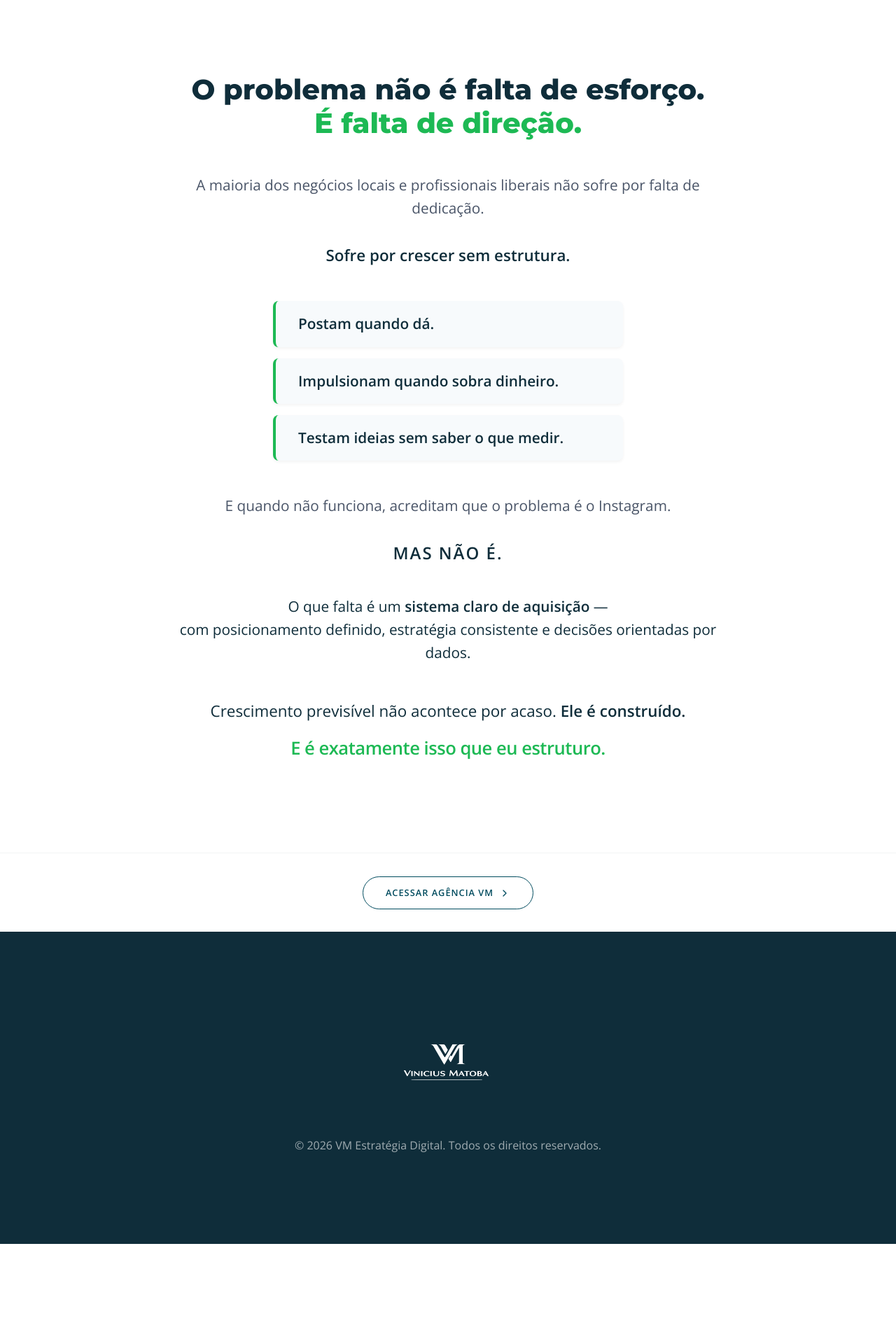
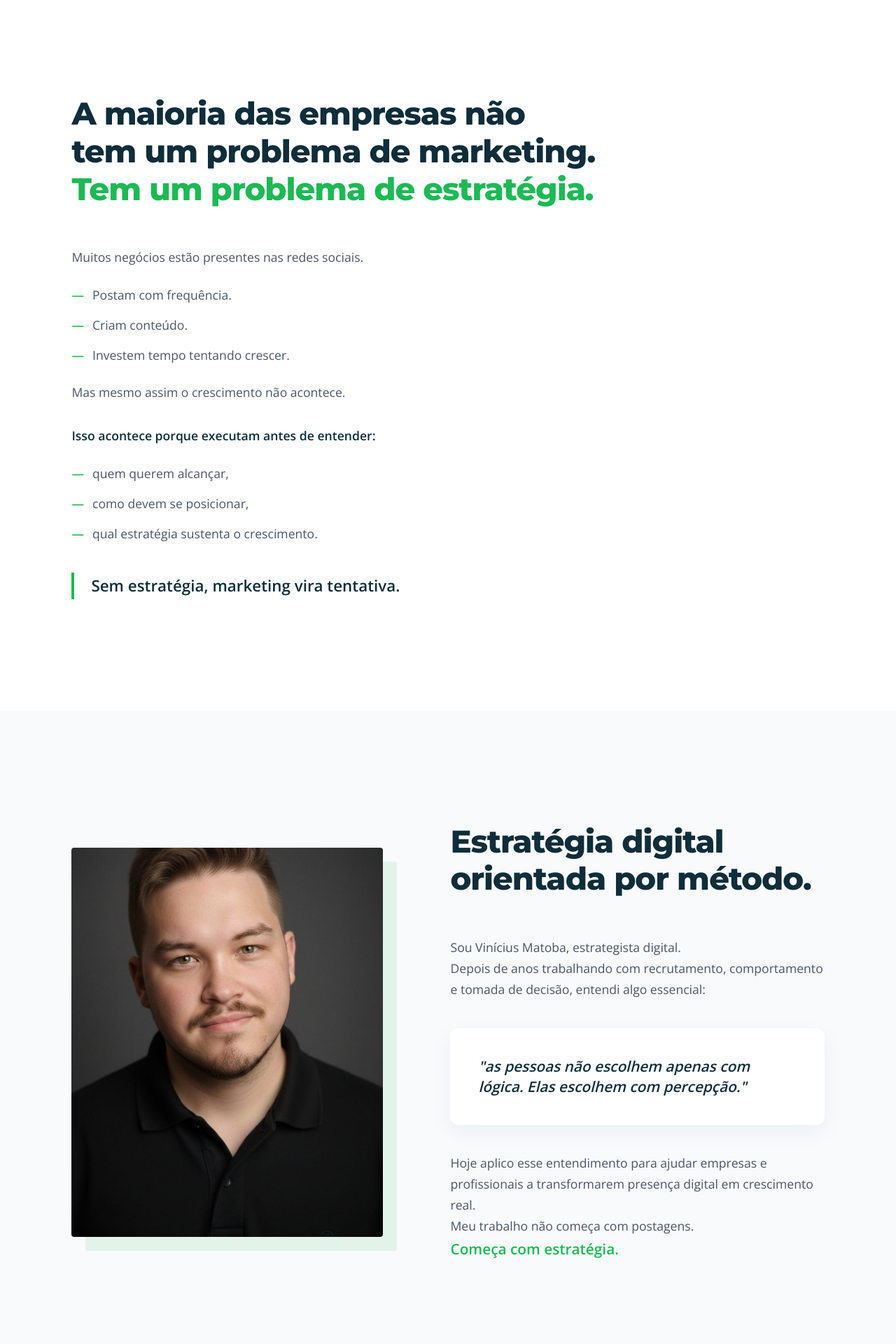
Before and after one commit to ViniciusMatoba/Vinicius-Matoba, a React (Vite) app: page / in a window 1280 px wide. Shown: the part 1000-2920 px from the top of the page at 70% size. Before the commit the page ends 2777 px from the top, so only its background shows below. Built offline with nearby package versions, Linux system fonts and the light colour scheme.

Commit message:
feat: complete premium landing page redesign with 8 strategic sections

```diff
--- a/src/App.jsx
+++ b/src/App.jsx
@@ -118,42 +118,158 @@ function LandingPage() {
         </div>
       </section>
 
-      {/* SECTION: STRATEGIC SECOND FOLD */}
-      <section className="strategic-fold section-padding">
-        <div className="container-narrow text-center">
-          <h2 className="strategic-headline">
-            O problema não é falta de esforço.<br />
-            <span className="text-secondary-green">É falta de direção.</span>
+      {/* SECTION 2 — THE MARKET PROBLEM */}
+      <section className="strategic-section market-problem">
+        <div className="container-strategic">
+          <h2 className="strategic-title">
+            A maioria das empresas não tem um problema de marketing. <span className="text-highlight">Tem um problema de estratégia.</span>
           </h2>
+          <div className="strategic-text-content">
+            <p>Muitos negócios estão presentes nas redes sociais.</p>
+            <ul className="strategic-list-minimal">
+              <li>Postam com frequência.</li>
+              <li>Criam conteúdo.</li>
+              <li>Investem tempo tentando crescer.</li>
+            </ul>
+            <p>Mas mesmo assim o crescimento não acontece.</p>
+            <p className="emphasis-text">Isso acontece porque executam antes de entender:</p>
+            <ul className="strategic-list-minimal">
+              <li>quem querem alcançar,</li>
+              <li>como devem se posicionar,</li>
+              <li>qual estratégia sustenta o crescimento.</li>
+            </ul>
+            <p className="final-statement">Sem estratégia, marketing vira tentativa.</p>
+          </div>
+        </div>
+      </section>
 
-          <div className="strategic-body">
-            <p>A maioria dos negócios locais e profissionais liberais não sofre por falta de dedicação.</p>
-            <p className="highlight-text-navy">Sofre por crescer sem estrutura.</p>
+      {/* SECTION 3 — ABOUT VINÍCIUS MATOBA */}
+      <section className="strategic-section about-vinicius bg-soft">
+        <div className="container-strategic bio-grid-strategic">
+          <div className="bio-photo-area">
+            <div className="premium-photo-wrapper">
+              <img src={profileImg} alt="Vinícius Matoba" className="premium-bio-img" />
+            </div>
+          </div>
+          <div className="bio-text-area">
+            <h2 className="strategic-title">Estratégia digital orientada por método.</h2>
+            <div className="strategic-text-content">
+              <p>Sou Vinícius Matoba, estrategista digital.</p>
+              <p>Depois de anos trabalhando com recrutamento, comportamento e tomada de decisão, entendi algo essencial:</p>
+              <p className="insight-box">
+                "as pessoas não escolhem apenas com lógica. Elas escolhem com percepção."
+              </p>
+              <p>Hoje aplico esse entendimento para ajudar empresas e profissionais a transformarem presença digital em crescimento real.</p>
+              <p>Meu trabalho não começa com postagens.</p>
+              <p className="text-strong">Começa com estratégia.</p>
+            </div>
+          </div>
+        </div>
+      </section>
 
-            <div className="pain-points-list">
-              <div className="pain-item">Postam quando dá.</div>
-              <div className="pain-item">Impulsionam quando sobra dinheiro.</div>
-              <div className="pain-item">Testam ideias sem saber o que medir.</div>
+      {/* SECTION 4 — MÉTODO VM */}
+      <section className="strategic-section metodo-vm-section">
+        <div className="container-strategic">
+          <div className="section-header-center">
+            <h2 className="strategic-title">Método VM — Ciclo de Crescimento Digital</h2>
+            <p className="strategic-subtitle">Um processo estratégico contínuo que organiza o crescimento digital em seis etapas.</p>
+          </div>
+
+          <div className="metodo-grid-premium">
+            {[
+              { id: '1', title: 'DIAGNOSTICAR', desc: 'Entender o cenário atual e identificar gargalos.' },
+              { id: '2', title: 'POSICIONAR', desc: 'Definir como o negócio deve ser percebido pelo mercado.' },
+              { id: '3', title: 'PLANEJAR', desc: 'Construir um plano estratégico de comunicação e crescimento.' },
+              { id: '4', title: 'EXECUTAR', desc: 'Aplicar a estratégia com consistência.' },
+              { id: '5', title: 'ANALISAR', desc: 'Avaliar dados e resultados.' },
+              { id: '6', title: 'OTIMIZAR', desc: 'Melhorar continuamente a estratégia.' }
+            ].map((step) => (
+              <div key={step.id} className="metodo-card-premium">
+                <span className="step-number">{step.id}</span>
+                <h3 className="step-title-premium">{step.title}</h3>
+                <p className="step-desc-premium">{step.desc}</p>
+              </div>
+            ))}
+          </div>
+        </div>
+      </section>
+
+      {/* SECTION 5 — WHO THIS IS FOR */}
+      <section className="strategic-section target-audience bg-soft">
+        <div className="container-strategic">
+          <h2 className="strategic-title center-text">Para quem esse trabalho faz sentido</h2>
+          <div className="list-container-center">
+            <ul className="strategic-check-list">
+              <li>Profissionais que querem construir autoridade</li>
+              <li>Negócios locais que querem crescer com previsibilidade</li>
+              <li>Empresas que já tentaram marketing digital sem estratégia</li>
+              <li>Pessoas que querem parar de postar sem direção</li>
+            </ul>
+          </div>
+        </div>
+      </section>
+
+      {/* SECTION 6 — WHAT CHANGES WITH STRATEGY */}
+      <section className="strategic-section transformation">
+        <div className="container-strategic">
+          <h2 className="strategic-title center-text">O que muda quando existe estratégia</h2>
+          <div className="transformation-grid">
+            {[
+              'Clareza de posicionamento',
+              'Conteúdo com objetivo',
+              'Comunicação alinhada ao público certo',
+              'Crescimento mais previsível',
+              'Decisões orientadas por dados'
+            ].map((item, idx) => (
+              <div key={idx} className="transformation-item">
+                <Check size={20} className="text-green" />
+                <span>{item}</span>
+              </div>
+            ))}
+          </div>
+        </div>
+      </section>
+
+      {/* SECTION 7 — TRUST SECTION */}
+      <section className="strategic-section trust-section bg-navy text-white">
+        <div className="container-strategic text-center">
+          <h2 className="strategic-title text-white">Estratégia aplicada com foco em resultado</h2>
+          <div className="trust-content">
+            <p className="large-quote">"Você não precisa postar mais."</p>
+            <p className="trust-subtext">Precisa entender melhor:</p>
+            <div className="trust-pokes">
+              <span>seu público</span>
+              <span className="dot">•</span>
+              <span>seu posicionamento</span>
+              <span className="dot">•</span>
+              <span>sua estratégia</span>
+            </div>
+          </div>
+        </div>
+      </section>
+
+      {/* SECTION 8 — FINAL CALL TO ACTION */}
+      <section className="strategic-section final-cta-section">
+        <div className="container-strategic text-center">
+          <h2 className="strategic-title">O primeiro passo é entender o seu cenário.</h2>
+          <div className="final-cta-content">
+            <p className="final-cta-intro">No diagnóstico estratégico analisamos:</p>
+            <div className="final-cta-bullets">
+              <span>seu posicionamento</span>
+              <span>sua comunicação</span>
+              <span>suas oportunidades de crescimento</span>
             </div>
 
-            <p className="conclusion-text">
-              E quando não funciona, acreditam que o problema é o Instagram.
-            </p>
-
-            <div className="impact-box-minimal">
-              <p>Mas não é.</p>
+            <div className="cta-wrapper-final">
+              <a
+                href="https://wa.me/5519984522494?text=Olá!+Vi+seu+site+e+quero+agendar+um+diagnóstico+estratégico"
+                target="_blank"
+                rel="noopener noreferrer"
+                className="btn-vm-strategic"
+              >
+                Agendar Diagnóstico Estratégico
+              </a>
             </div>
-
-            <p className="solution-text">
-              O que falta é um <strong>sistema claro de aquisição</strong> —<br />
-              com posicionamento definido, estratégia consistente e decisões orientadas por dados.
-            </p>
-
-            <p className="final-punch">
-              Crescimento previsível não acontece por acaso. <strong>Ele é construído.</strong>
-            </p>
-
-            <p className="vm-final-note">E é exatamente isso que eu estruturo.</p>
           </div>
         </div>
       </section>
--- a/src/index.css
+++ b/src/index.css
@@ -325,109 +325,334 @@ a {
   }
 }
 
-/* Strategic Fold (Second Fold) */
-.strategic-fold {
+/* --- STRATEGIC SECTIONS & PREMIUM STYLING --- */
+
+.strategic-section {
+  padding: 10rem 8%;
   background-color: var(--base-white);
-  color: var(--primary-navy);
-  border-bottom: 1px solid rgba(15, 45, 58, 0.05);
-}
-
-.container-narrow {
+}
+
+.strategic-section.bg-soft {
+  background-color: #f8fafc;
+}
+
+.strategic-section.bg-navy {
+  background-color: var(--primary-navy);
+}
+
+.strategic-title {
+  font-size: clamp(2rem, 3.5vw, 3rem);
+  font-weight: 800;
+  color: var(--primary-navy);
+  line-height: 1.2;
+  margin-bottom: 3.5rem;
+  letter-spacing: -1px;
+}
+
+.strategic-title.center-text {
+  text-align: center;
+}
+
+.strategic-title.text-white {
+  color: white;
+}
+
+.strategic-title .text-highlight {
+  color: var(--accent-green);
+}
+
+.strategic-text-content {
+  font-size: clamp(1.1rem, 1.3vw, 1.25rem);
+  color: #4a5568;
+  line-height: 1.7;
+  max-width: 850px;
+}
+
+.strategic-list-minimal {
+  list-style: none;
+  margin: 1.5rem 0;
+  display: flex;
+  flex-direction: column;
+  gap: 0.8rem;
+}
+
+.strategic-list-minimal li::before {
+  content: "—";
+  margin-right: 12px;
+  color: var(--accent-green);
+  font-weight: 800;
+}
+
+.emphasis-text {
+  font-weight: 800;
+  color: var(--primary-navy);
+  margin-top: 2rem;
+}
+
+.final-statement {
+  font-weight: 800;
+  font-size: 1.4rem;
+  color: var(--primary-navy);
+  margin-top: 2.5rem;
+  padding-left: 1.5rem;
+  border-left: 4px solid var(--accent-green);
+}
+
+/* Bio Strategic Grid */
+.bio-grid-strategic {
+  display: grid;
+  grid-template-columns: 1fr 1.2fr;
+  gap: 6rem;
+  align-items: center;
+}
+
+.premium-photo-wrapper {
+  width: 100%;
+  aspect-ratio: 4/5;
+  border-radius: 4px;
+  /* Minimalist modern sharp-ish edges */
+  overflow: hidden;
+  box-shadow: 20px 20px 0px rgba(29, 185, 84, 0.1);
+}
+
+.premium-bio-img {
+  width: 100%;
+  height: 100%;
+  object-fit: cover;
+}
+
+.insight-box {
+  margin: 2.5rem 0;
+  padding: 2.5rem;
+  background: white;
+  border-radius: 12px;
+  font-style: italic;
+  font-weight: 700;
+  color: var(--primary-navy);
+  box-shadow: 0 10px 30px rgba(15, 45, 58, 0.05);
+  font-size: 1.3rem;
+  line-height: 1.4;
+}
+
+.text-strong {
+  font-weight: 800;
+  color: var(--accent-green);
+  font-size: 1.3rem;
+}
+
+/* Método VM Premium Grid */
+.section-header-center {
+  text-align: center;
   max-width: 800px;
+  margin: 0 auto 5rem;
+}
+
+.strategic-subtitle {
+  font-size: 1.2rem;
+  color: #718096;
+  margin-top: 1rem;
+}
+
+.metodo-grid-premium {
+  display: grid;
+  grid-template-columns: repeat(3, 1fr);
+  gap: 2.5rem;
+}
+
+.metodo-card-premium {
+  padding: 3rem;
+  background: white;
+  border: 1px solid #edf2f7;
+  border-radius: 4px;
+  transition: var(--transition);
+  position: relative;
+}
+
+.metodo-card-premium:hover {
+  transform: translateY(-8px);
+  box-shadow: 0 20px 40px rgba(15, 45, 58, 0.05);
+  border-color: var(--accent-green);
+}
+
+.step-number {
+  font-size: 2.5rem;
+  font-weight: 800;
+  color: rgba(29, 185, 84, 0.15);
+  position: absolute;
+  top: 1.5rem;
+  right: 2rem;
+}
+
+.step-title-premium {
+  font-size: 1.2rem;
+  font-weight: 800;
+  letter-spacing: 1px;
+  margin-bottom: 1.5rem;
+  color: var(--primary-navy);
+}
+
+.step-desc-premium {
+  font-size: 0.95rem;
+  color: #4a5568;
+  line-height: 1.6;
+}
+
+/* Check Lists & Transformation */
+.list-container-center {
+  max-width: 600px;
   margin: 0 auto;
 }
 
-.strategic-headline {
-  font-size: clamp(1.8rem, 4vw, 2.5rem);
-  font-weight: 800;
-  margin-bottom: 3rem;
-  color: var(--primary-navy);
-  line-height: 1.2;
-}
-
-.text-secondary-green {
+.strategic-check-list {
+  list-style: none;
+  display: flex;
+  flex-direction: column;
+  gap: 1.2rem;
+}
+
+.strategic-check-list li {
+  font-size: 1.2rem;
+  font-weight: 600;
+  padding: 1.5rem;
+  background: white;
+  border-radius: 50px;
+  box-shadow: 0 4px 12px rgba(15, 45, 58, 0.04);
+  display: flex;
+  align-items: center;
+  gap: 15px;
+}
+
+.strategic-check-list li::before {
+  content: "✓";
   color: var(--accent-green);
-}
-
-.strategic-body {
-  font-size: clamp(1.1rem, 1.8vw, 1.3rem);
-  line-height: 1.6;
-  color: #4a5568;
-}
-
-.highlight-text-navy {
+  font-weight: 800;
+}
+
+.transformation-grid {
+  display: grid;
+  grid-template-columns: repeat(auto-fit, minmax(280px, 1fr));
+  gap: 2rem;
+  max-width: 1100px;
+  margin: 0 auto;
+}
+
+.transformation-item {
+  display: flex;
+  align-items: center;
+  gap: 1rem;
+  font-size: 1.1rem;
   font-weight: 700;
   color: var(--primary-navy);
-  font-size: 1.4rem;
-  margin: 2rem 0;
-}
-
-.pain-points-list {
-  display: flex;
-  flex-direction: column;
-  gap: 1rem;
-  margin: 3rem 0;
-  align-items: center;
-}
-
-.pain-item {
-  background: #f7fafc;
-  padding: 1rem 2rem;
+  padding: 1.5rem;
+  background: #f8fafc;
   border-radius: 8px;
-  border-left: 4px solid var(--accent-green);
-  width: 100%;
-  max-width: 500px;
-  text-align: left;
+}
+
+.text-green {
+  color: var(--accent-green);
+}
+
+/* Trust Section */
+.trust-section {
+  padding: 12rem 8%;
+}
+
+.large-quote {
+  font-size: clamp(1.8rem, 4vw, 2.8rem);
+  font-weight: 800;
+  margin-bottom: 2rem;
+  font-style: italic;
+}
+
+.trust-subtext {
+  text-transform: uppercase;
+  letter-spacing: 3px;
+  font-weight: 700;
+  color: var(--accent-green);
+  margin-bottom: 2.5rem;
+}
+
+.trust-pokes {
+  display: flex;
+  justify-content: center;
+  align-items: center;
+  gap: 2rem;
+  flex-wrap: wrap;
+  font-size: 1.5rem;
+  font-weight: 700;
+}
+
+.dot {
+  color: var(--accent-green);
+  font-size: 2rem;
+}
+
+/* Final CTA */
+.final-cta-content {
+  max-width: 700px;
+  margin: 0 auto;
+}
+
+.final-cta-intro {
+  font-size: 1.2rem;
+  margin-bottom: 2rem;
   font-weight: 600;
-  color: var(--primary-navy);
-  box-shadow: 0 2px 4px rgba(0, 0, 0, 0.05);
-}
-
-.impact-box-minimal {
-  margin: 2rem 0;
-  font-weight: 800;
-  font-size: 1.5rem;
-  color: var(--primary-navy);
-  text-transform: uppercase;
-  letter-spacing: 2px;
-}
-
-.solution-text {
-  margin: 2.5rem 0;
-  font-size: 1.3rem;
-  color: var(--primary-navy);
-}
-
-.final-punch {
-  font-size: 1.4rem;
-  margin-top: 3rem;
-  color: var(--primary-navy);
-}
-
-.vm-final-note {
-  font-size: 1.6rem;
-  font-weight: 800;
-  color: var(--accent-green);
-  margin-top: 1rem;
-  letter-spacing: -0.5px;
+  color: #718096;
+}
+
+.final-cta-bullets {
+  display: flex;
+  justify-content: center;
+  gap: 2rem;
+  margin-bottom: 4rem;
+  font-weight: 800;
+  color: var(--primary-navy);
+  flex-wrap: wrap;
+}
+
+.final-cta-bullets span {
+  padding: 0.5rem 1rem;
+  background: rgba(15, 45, 58, 0.05);
+  border-radius: 4px;
+}
+
+.cta-wrapper-final {
+  margin-top: 2rem;
+}
+
+/* Responsive adjustments for premium sections */
+@media (max-width: 1024px) {
+  .metodo-grid-premium {
+    grid-template-columns: repeat(2, 1fr);
+  }
 }
 
 @media (max-width: 768px) {
-  .strategic-headline {
-    margin-bottom: 2rem;
-  }
-
-  .highlight-text-navy {
-    font-size: 1.2rem;
-  }
-
-  .pain-item {
-    font-size: 1rem;
-    padding: 0.75rem 1.25rem;
-  }
-
-  .vm-final-note {
-    font-size: 1.3rem;
+  .strategic-section {
+    padding: 6rem 1.5rem;
+  }
+
+  .bio-grid-strategic {
+    grid-template-columns: 1fr;
+    gap: 4rem;
+  }
+
+  .metodo-grid-premium {
+    grid-template-columns: 1fr;
+  }
+
+  .trust-pokes {
+    gap: 1rem;
+    font-size: 1.1rem;
+  }
+
+  .dot {
+    display: none;
+  }
+
+  .final-cta-bullets {
+    flex-direction: column;
+    gap: 1rem;
   }
 }
 
```
